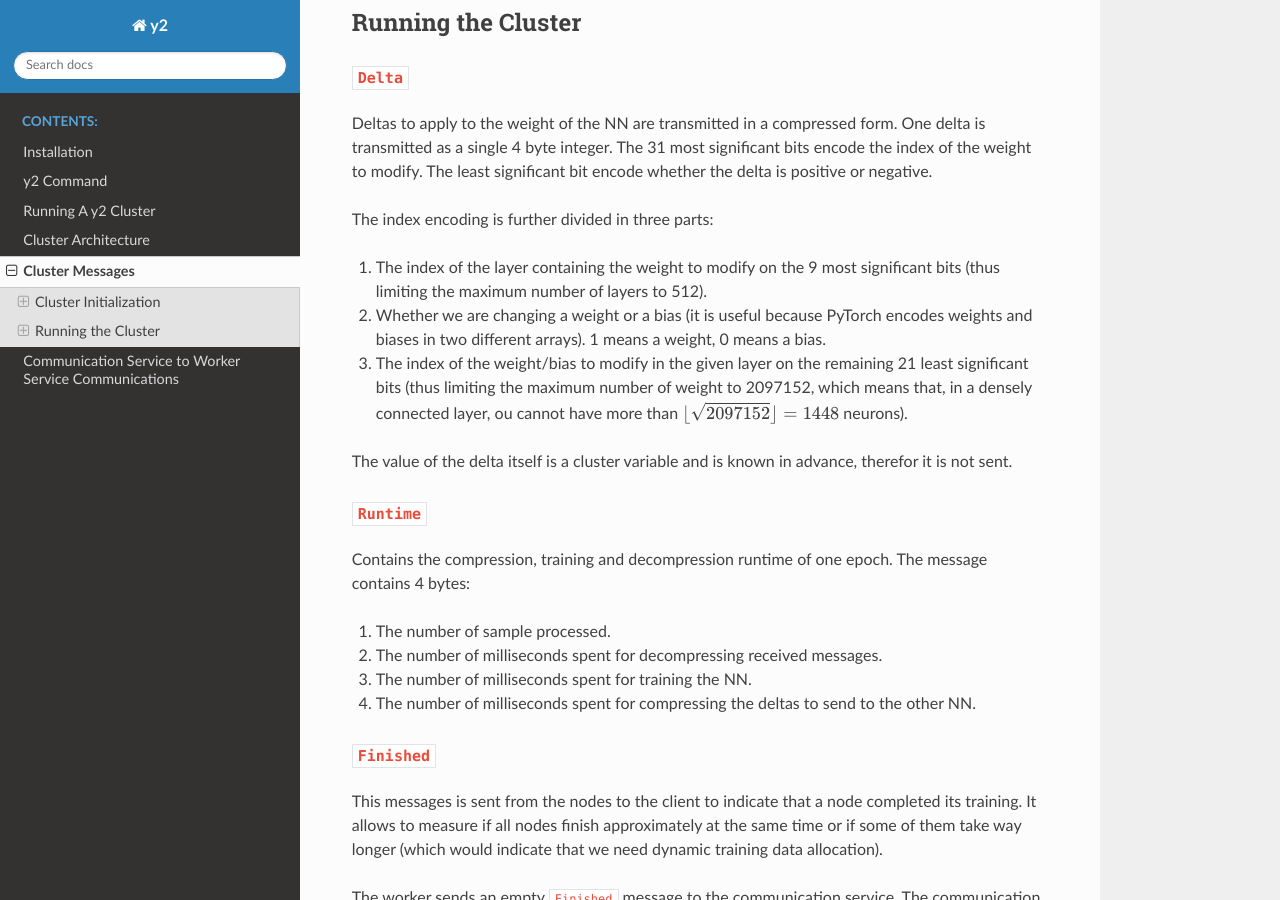
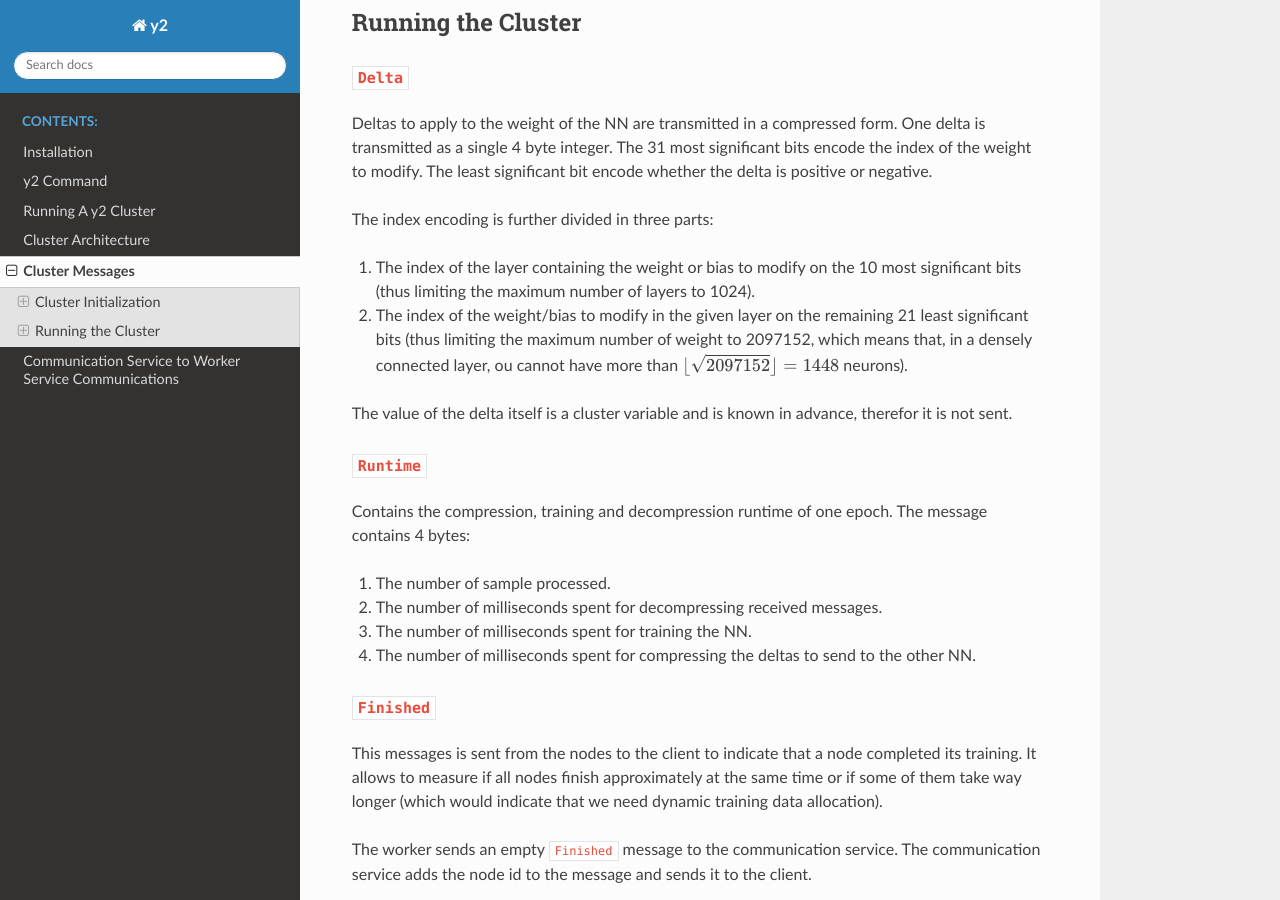
Before and after one commit to YvesZumbach/y2_documentation, a Sphinx documentation site: the page built from doc/cluster_messages.rst, in a window 1280 px wide and 900 px high, scrolled down 992 px. Built offline with Sphinx 7.4.7 and the Read the Docs theme 2.0.0, drawn with Linux system fonts in a browser that asks for light colours.

Commit message:
Delta message spec changed
Stop having a bit dedicated to encoding whether we change a bias or a weight as this is not useful

```diff
--- a/doc/cluster_messages.rst
+++ b/doc/cluster_messages.rst
@@ -50,10 +50,8 @@ The least significant bit encode whether the delta is positive or negative.
 
 The index encoding is further divided in three parts:
 
-1. The index of the layer containing the weight to modify on the 9 most significant bits (thus limiting the maximum number of layers to 512).
-2. Whether we are changing a weight or a bias (it is useful because PyTorch encodes weights and biases in two different arrays).
-   1 means a weight, 0 means a bias.
-3. The index of the weight/bias to modify in the given layer on the remaining 21 least significant bits (thus limiting the maximum number of weight to 2097152, which means that, in a densely connected layer, ou cannot have more than :math:`\lfloor\sqrt{2097152}\rfloor = 1448` neurons).
+1. The index of the layer containing the weight or bias to modify on the 10 most significant bits (thus limiting the maximum number of layers to 1024).
+2. The index of the weight/bias to modify in the given layer on the remaining 21 least significant bits (thus limiting the maximum number of weight to 2097152, which means that, in a densely connected layer, ou cannot have more than :math:`\lfloor\sqrt{2097152}\rfloor = 1448` neurons).
 
 The value of the delta itself is a cluster variable and is known in advance, therefor it is not sent.
 
```
